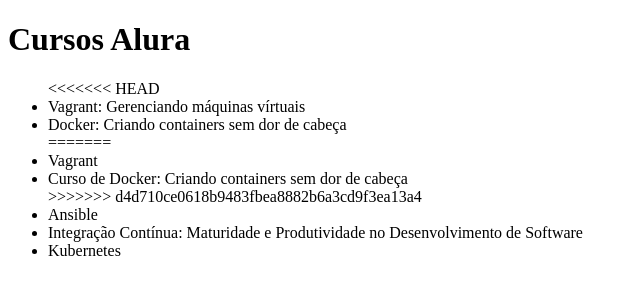
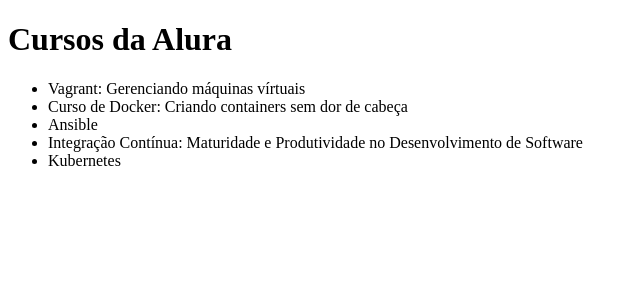
Before and after one commit to Jackson-Fernandes/alura-git, a plain HTML site: page index.html in a window 1280 px wide. Shown: the whole page, without its empty margins (0-640 px from the left). Drawn offline with Linux system fonts and the light colour scheme.

Commit message:
Alterando titulo da lista

```diff
--- a/index.html
+++ b/index.html
@@ -8,17 +8,12 @@
 </head>
 <body>
 
-    <h1>Cursos Alura</h1>
+    <h1>Cursos da Alura</h1>
 
     <ul>
 
-<<<<<<< HEAD
         <li>Vagrant: Gerenciando máquinas vírtuais</li>
-        <li>Docker: Criando containers sem dor de cabeça</li>
-=======
-        <li>Vagrant</li>
         <li>Curso de Docker: Criando containers sem dor de cabeça</li>
->>>>>>> d4d710ce0618b9483fbea8882b6a3cd9f3ea13a4
         <li>Ansible</li>
         <li>Integração Contínua: Maturidade e Produtividade no Desenvolvimento de Software</li>
         <li>Kubernetes</li>
```
